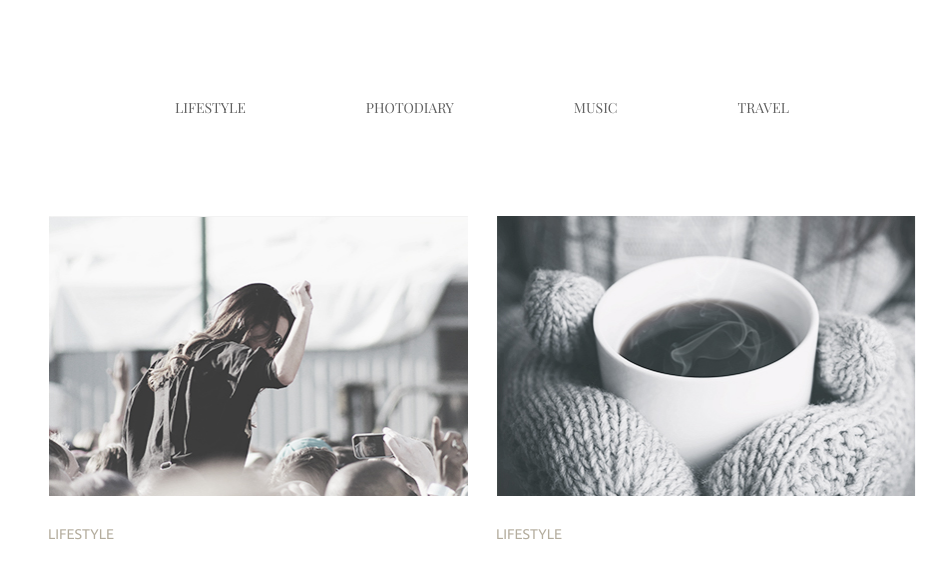
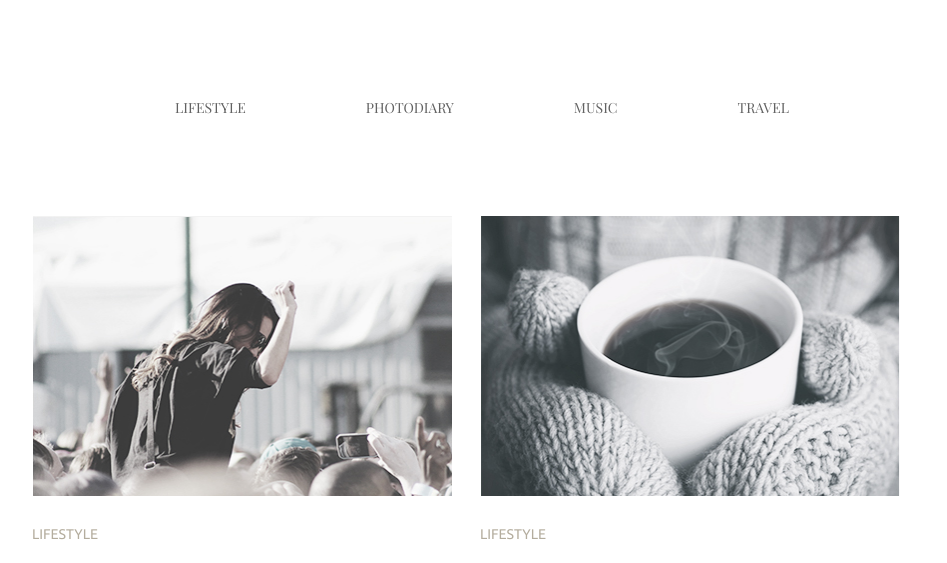
Before and after one commit to EvheniiaBenediuk/module-05, a plain HTML site: page module-01/index.html in a window 1280 px wide. Shown: the top 563 px of the page, without its empty margins (158-1105 px from the left). Drawn offline with nearby package versions, Linux system fonts and the light colour scheme; files that its build step writes are made by us from their sources.

Commit message:
first commit

```diff
--- a/module-03/css/style.css
+++ b/module-03/css/style.css
@@ -13,15 +13,14 @@
     margin: -1px; padding: 0; border: 0;
   }
 .wrapper {
-  width: 868px;
+  width: 900px;
   margin: 0 auto;
 }
 .header_main_nav {
-  margin: 0;
-  padding: 0;
   font-size: 0px;
   padding-top: 100px;
   padding-bottom: 100px;
+  display: block;
 }
 .nav_list{
   font-size: 0px;
@@ -81,6 +80,7 @@ img {
   font-weight: 500;
 }
 .description {
+  margin: 0px;
   font-family: "Playfair Display", "Sans serif";
   line-height: 1.6;
   font-size: 14px;
```
